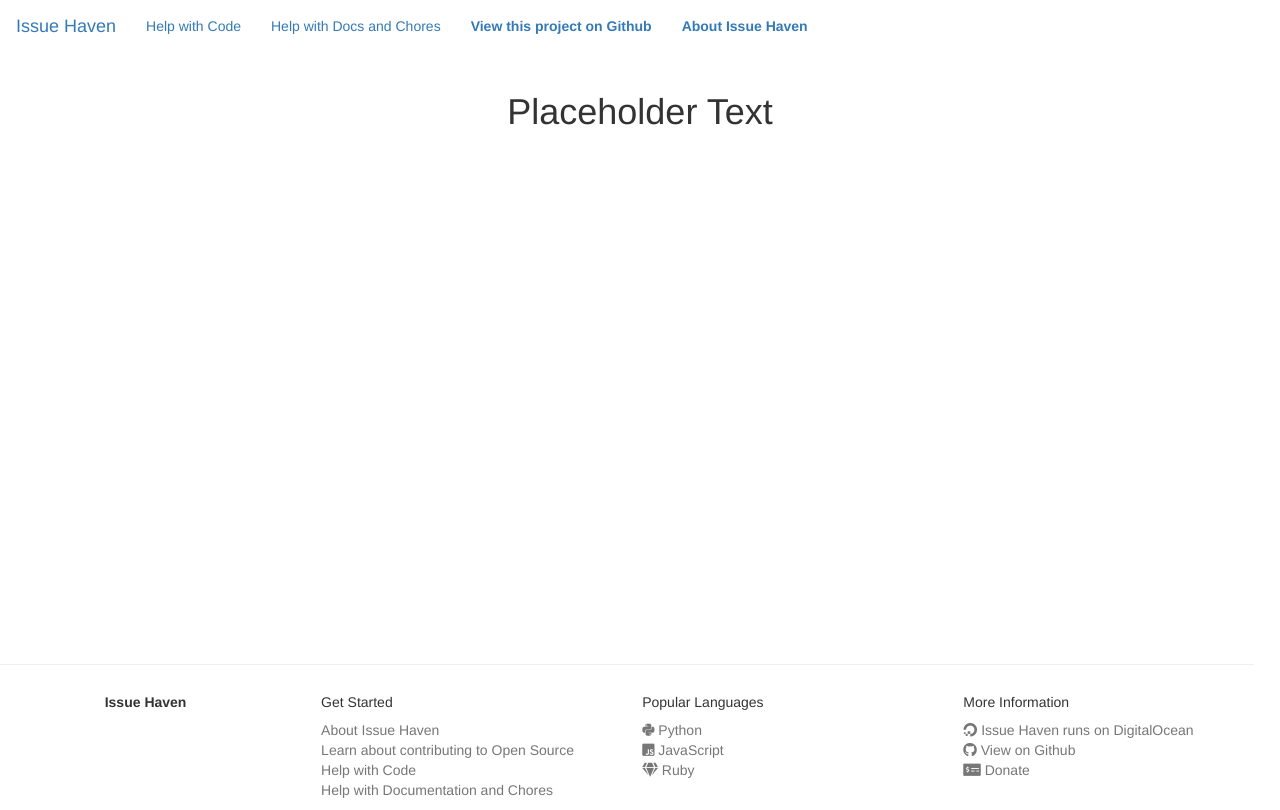
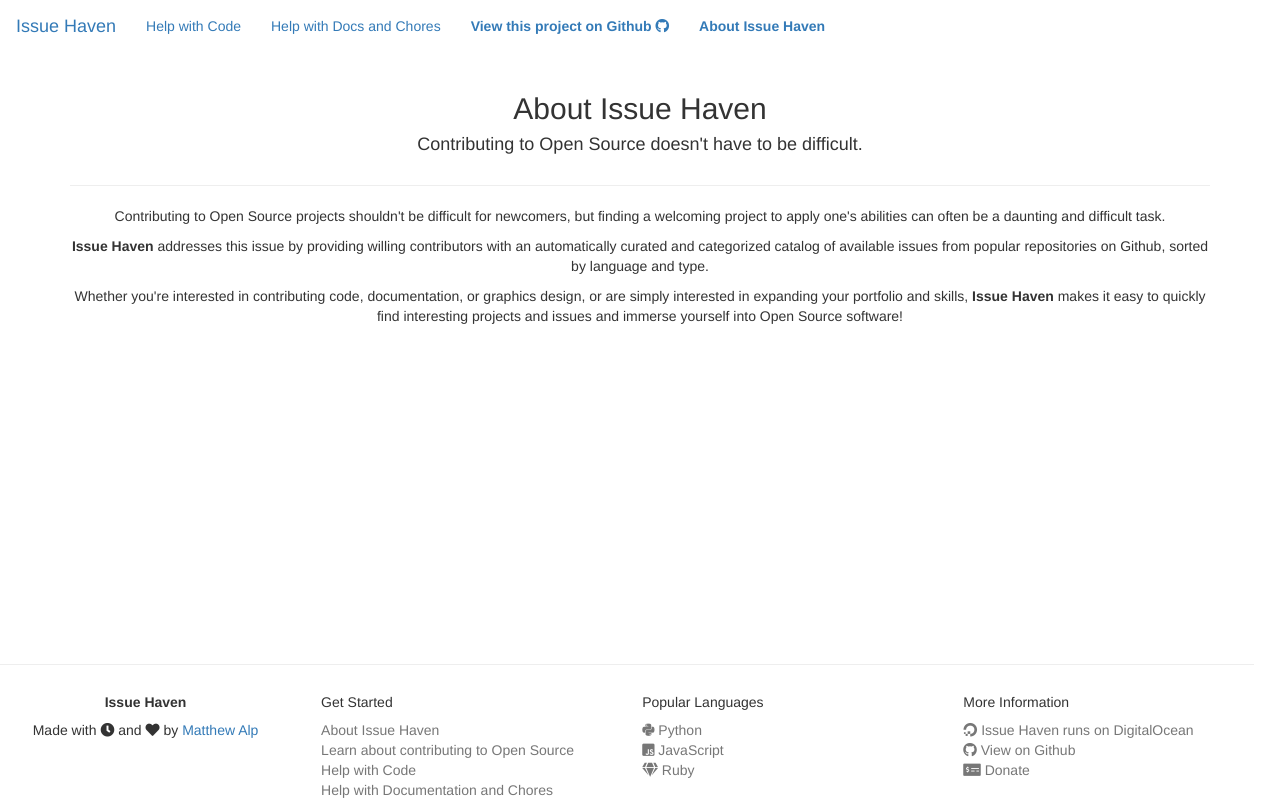
Before and after one commit to MattAlp/IssueHaven, a Flask app: page /about in a window 1280 px wide. Run offline with Flask 2, Linux system fonts and the light colour scheme; parts of the project's set-up code (start-up, migrations or seed data) failed here and were passed over; some libraries are stand-ins or nearby versions.

Commit message:
Replaced placeholder text on about page and changed up navbars
Took 50 minutes

```diff
--- a/server/templates/about.jinja2
+++ b/server/templates/about.jinja2
@@ -6,9 +6,16 @@
 
 {% block content %}
     {{ super() }}
-    <main role="main" class="container text-center top17">
-        <div>
-            <h1>Placeholder Text</h1>
+    <main role="main" class="container top17">
+        <div class="text-center bottom30">
+            <h2>About Issue Haven</h2>
+            <h4>Contributing to Open Source doesn't have to be difficult.</h4>
+        </div>
+        <hr>
+        <div class="text-center w-50 mx-auto">
+            <p>Contributing to Open Source projects shouldn't be difficult for newcomers, but finding a welcoming project to apply one's abilities can often be a daunting and difficult task.</p>
+            <p><b>Issue Haven</b> addresses this issue by providing willing contributors with an automatically curated and categorized catalog of available issues from popular repositories on Github, sorted by language and type.</p>
+            <p>Whether you're interested in contributing code, documentation, or graphics design, or are simply interested in expanding your portfolio and skills, <b>Issue Haven</b> makes it easy to quickly find interesting projects and issues and immerse yourself into Open Source software!</p>
         </div>
     </main>
 {% endblock %}
--- a/server/templates/custom_base.jinja2
+++ b/server/templates/custom_base.jinja2
@@ -42,7 +42,7 @@
                 </li>
             </ul>
             <ul class="nav navbar-nav">
-                <li><a class="nav-item nav-link" href={{ url_for("contribute") }}><b>View this project on Github</b></a></li>
+                <li><a class="nav-item nav-link" href={{ url_for("contribute") }}><b>View this project on Github</b> <i class="fab fa-github"></i></a></li>
                 <li><a class="nav-item nav-link" href={{ url_for("about") }}><b>About Issue Haven</b></a></li>
             </ul>
         </div>
@@ -57,6 +57,7 @@
         <div class="row">
             <div class="col-md-3 col-sm-3 col-xs-6 text-center">
                 <h5><b>Issue Haven</b></h5>
+                <p>Made with <i class="fas fa-clock"></i> and <i class="fas fa-heart"></i> by <a class="text-" href="https://github.com/MattAlp">Matthew Alp</a></p>
             </div>
             <div class="col-md-3 col-sm-4 col-xs-6">
                 <h5>Get Started</h5>
```
